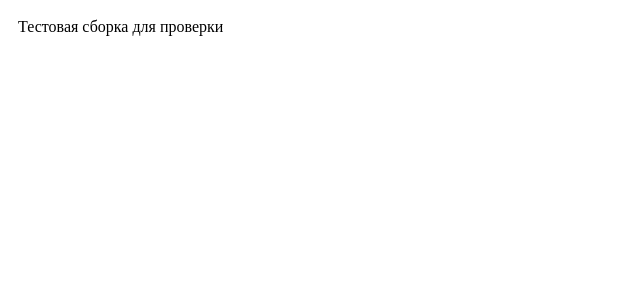
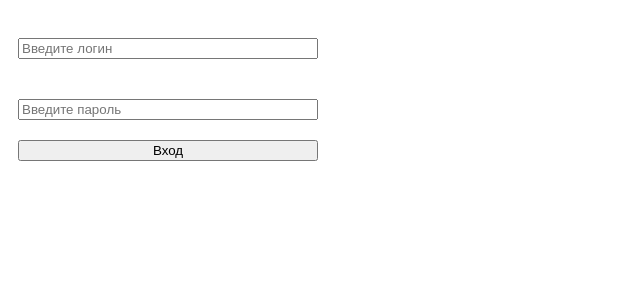
Before and after one commit to besrezen90/react-redux-hh, a React app: page / in a window 1280 px wide. Shown: the top 300 px of the page, without its empty margins (0-640 px from the left). Built offline with nearby package versions, Linux system fonts and the light colour scheme.

Commit message:
добавил user store

```diff
--- a/package.json
+++ b/package.json
@@ -52,6 +52,7 @@
     "optimize-css-assets-webpack-plugin": "^5.0.3",
     "postcss-loader": "^3.0.0",
     "prettier": "^1.18.2",
+    "redux-devtools-extension": "^2.13.8",
     "style-loader": "^0.23.1",
     "terser-webpack-plugin": "^1.3.0",
     "typescript": "^3.5.3",
--- a/src/components/App.less
+++ b/src/components/App.less
@@ -1,11 +1,10 @@
 .app {
   padding: 10px;
-  width: 100%;
-  .top-panel {
-    padding: 0px 10px;
+  width: 300px;
+  display: flex;
+  flex-flow: column nowrap;
+  input {
+      margin: 20px 0;
   }
 
-  .main-cont {
-    padding: 10px;
-  }
 }
--- a/src/components/App.less.d.ts
+++ b/src/components/App.less.d.ts
@@ -1,3 +1 @@
 export const app: string;
-export const topPanel: string;
-export const mainCont: string;
--- a/src/components/App.tsx
+++ b/src/components/App.tsx
@@ -1,15 +1,54 @@
 import React, { Component } from 'react';
 import style from './App.less';
+import { connect } from 'react-redux';
+import { IUser } from '../reducers/user';
 
-interface IProps {}
+interface IProps {
+  data: { user: IUser };
+  onClickButton: (login: string, password: string) => void;
+}
+
 interface IState {}
 
-export default class App extends Component<IProps, IState> {
+class App extends Component<IProps, IState> {
+  login = React.createRef<HTMLInputElement>();
+  passsword = React.createRef<HTMLInputElement>();
+
+  onClick = () => {
+    if (this.login.current && this.passsword.current) {
+      this.props.onClickButton(this.login.current.value, this.passsword.current.value);
+    }
+  };
+
   render() {
+    const { login, password } = this.props.data.user;
+
+    const loginWindow = (
+      <React.Fragment>
+        <input ref={this.login} type="text" placeholder="Введите логин"></input>
+        <input ref={this.passsword} type="password" placeholder="Введите пароль"></input>
+        <button onClick={this.onClick}>Вход</button>
+      </React.Fragment>
+    );
+
     return (
       <div className={style.app}>
-        Тестовая сборка для проверки
+        {login && password ? <div>Вы зашли как {login}</div> : loginWindow}
       </div>
     );
   }
 }
+
+export default connect(
+  store => ({
+    data: store
+  }),
+  dispatch => ({
+    onClickButton: (login: string, password: string) => {
+      dispatch({
+        type: 'ON_LOGIN',
+        user: { login, password }
+      });
+    }
+  })
+)(App);
--- a/src/index.tsx
+++ b/src/index.tsx
@@ -1,20 +1,8 @@
-import React, { ReducerAction } from 'react';
+import React from 'react';
 import ReactDOM from 'react-dom';
 import App from './components/App';
 import { Provider } from 'react-redux';
-import { createStore, Action } from 'redux';
-
-function playlist(
-  state: string[] = [],
-  action: Action & { payload: string }
-) {
-  if (action.type === 'ADD_TRACK') {
-    return [...state, action.payload];
-  }
-  return state;
-}
-
-const store = createStore(playlist);
+import { store } from './store/store';
 
 ReactDOM.render(
   <Provider store={store}>
--- /dev/null
+++ b/src/reducers/index.ts
@@ -0,0 +1,6 @@
+import { combineReducers } from 'redux';
+import { user } from './user';
+
+export default combineReducers({
+  user
+});
--- /dev/null
+++ b/src/reducers/user.ts
@@ -0,0 +1,14 @@
+import { createStore, Action } from 'redux';
+
+export interface IUser {
+  login: string;
+  password: string;
+}
+
+export function user(user: IUser = { login: '', password: '' }, action: Action & { user: IUser }) {
+  if (action.type === 'ON_LOGIN') {
+    const { login, password } = action.user;
+    return { ...user, login, password };
+  }
+  return user;
+}
--- /dev/null
+++ b/src/store/store.ts
@@ -0,0 +1,11 @@
+import { createStore, applyMiddleware } from 'redux';
+import { composeWithDevTools } from 'redux-devtools-extension';
+import reducer from '../reducers';
+
+export const store = createStore(
+  reducer,
+  composeWithDevTools(
+    // applyMiddleware(...middleware)
+    // other store enhancers if any
+  )
+);
```
Also changed, not shown: .prettierrc.yml, 1 other file (tests, documents, lock files or other folders).
